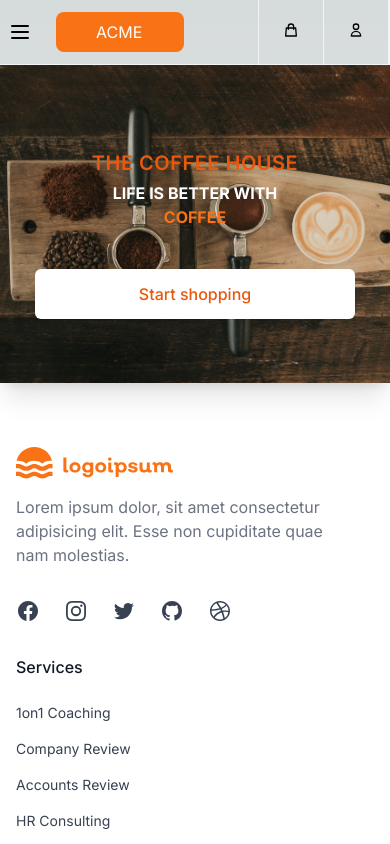
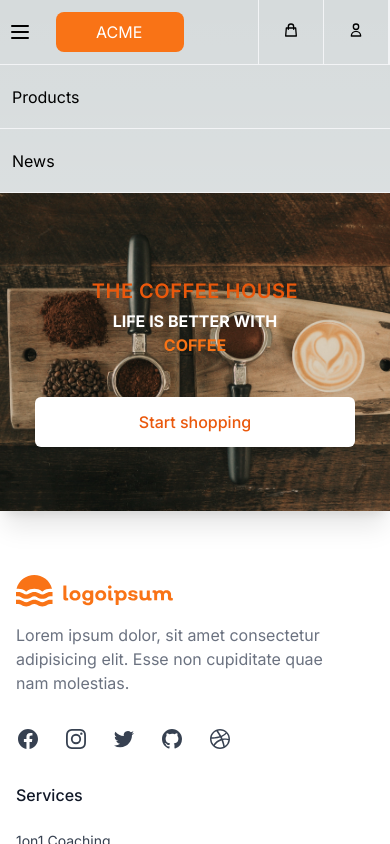
Before and after one commit to nazimboudeffa/medusa-storefront-coffee-nextjs, a Next.js app: page / in a window 390 px wide. Both pictures are taken after a click on the button 20 px from the left and 32 px from the top of the page. Shown: the top 844 px of the page. Built offline with nearby package versions, Linux system fonts and the light colour scheme.

Commit message:
Added Mobile menu

```diff
--- a/src/components/Header.tsx
+++ b/src/components/Header.tsx
@@ -1,13 +1,17 @@
+"use client"
+import { useState } from "react"
 import Link from "next/link";
+import MobileMenu from "./MobileMenu";
 
 export default function Header () {
+
+    const [open, setOpen] = useState(false);
+
     return (
         <header className="border-b border-gray-100">
-        <div
-            className="mx-auto flex h-16 max-w-screen-2xl items-center justify-between sm:px-6 lg:px-8"
-        >
+        <div className="mx-auto flex h-16 max-w-screen-2xl items-center justify-between sm:px-6 lg:px-8">
             <div className="flex items-center gap-4">
-            <button type="button" className="p-2 lg:hidden">
+                <button type="button" className="p-2 lg:hidden" onClick={()=>setOpen(!open)}>
                     <svg
                     className="h-6 w-6"
                     xmlns="http://www.w3.org/2000/svg"
@@ -23,7 +27,6 @@ export default function Header () {
                     />
                     </svg>
                 </button>
-
                 <Link href="/" className="flex">
                     <span className="sr-only">Logo</span>
                     <span className="inline-block h-10 w-32 rounded-lg bg-orange-500 text-white pl-10 pt-2">ACME</span>
@@ -141,6 +144,7 @@ export default function Header () {
                 </div>
             </div>
         </div>
+        <MobileMenu open={open} />
     </header>
     )
 }
--- /dev/null
+++ b/src/components/MobileMenu.tsx
@@ -0,0 +1,18 @@
+import Link from "next/link"
+
+export default function MobileMenu ({ open }) {
+    return (
+        <div className={`${open? "block" : "hidden"} flex flex-col`}>
+            <Link href="/products">
+                <span className="block h-16 border-t border-gray-100 leading-[4rem] pl-3">
+                Products
+                </span>
+            </Link>
+            <Link href="">
+                <span className="block h-16 border-t border-gray-100 leading-[4rem] pl-3">
+                News
+                </span>
+            </Link>
+        </div>
+    )
+}
```
Lines whose indentation alone changed are shown as unchanged.
